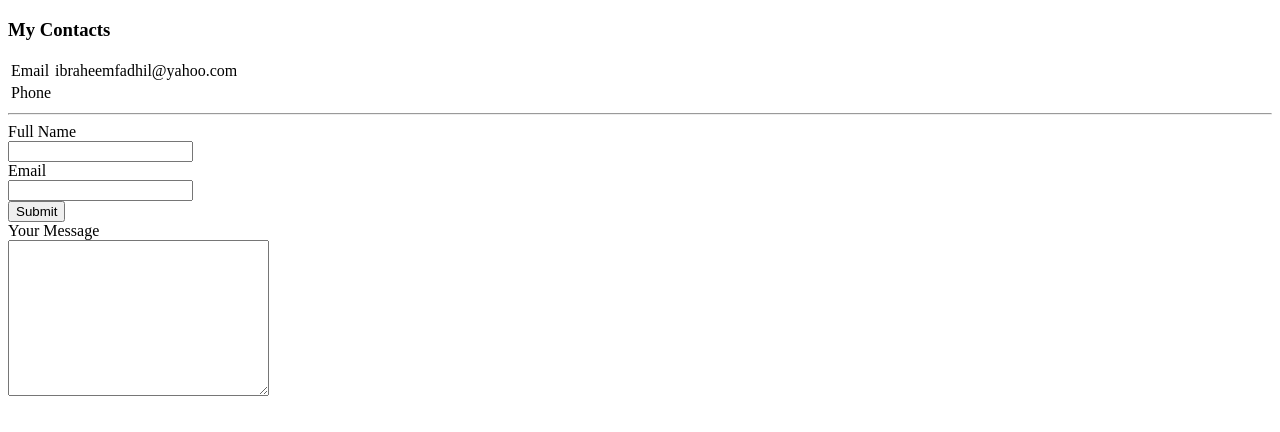
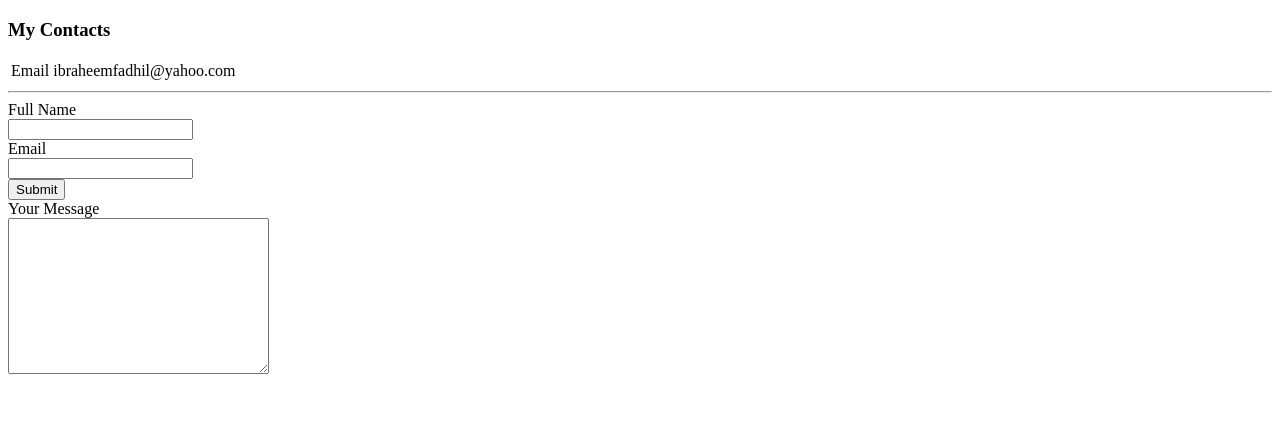
Before and after one commit to IbrahimFadhil/CV, a plain HTML site: page Contact.html in a window 1280 px wide. Drawn offline with Linux system fonts and the light colour scheme.

Commit message:
Update Contact.html

```diff
--- a/Contact.html
+++ b/Contact.html
@@ -11,10 +11,7 @@
       <td>Email</td>
       <td>ibraheemfadhil@yahoo.com</td>
 </tr>
-      <tr>
-        <td>Phone</td>
 
-      </tr>
 
     </table>
 <hr>
```
